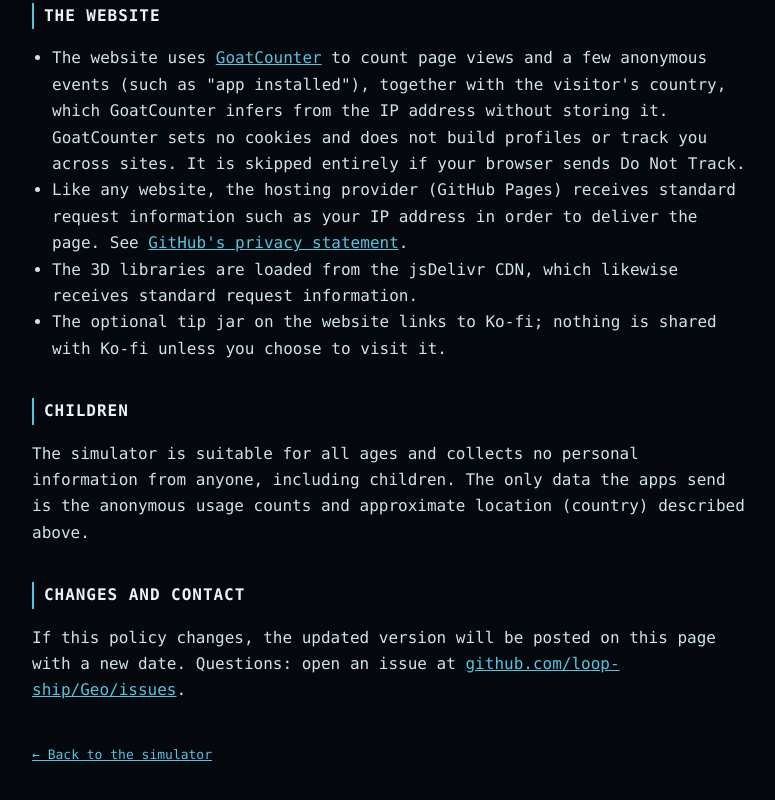
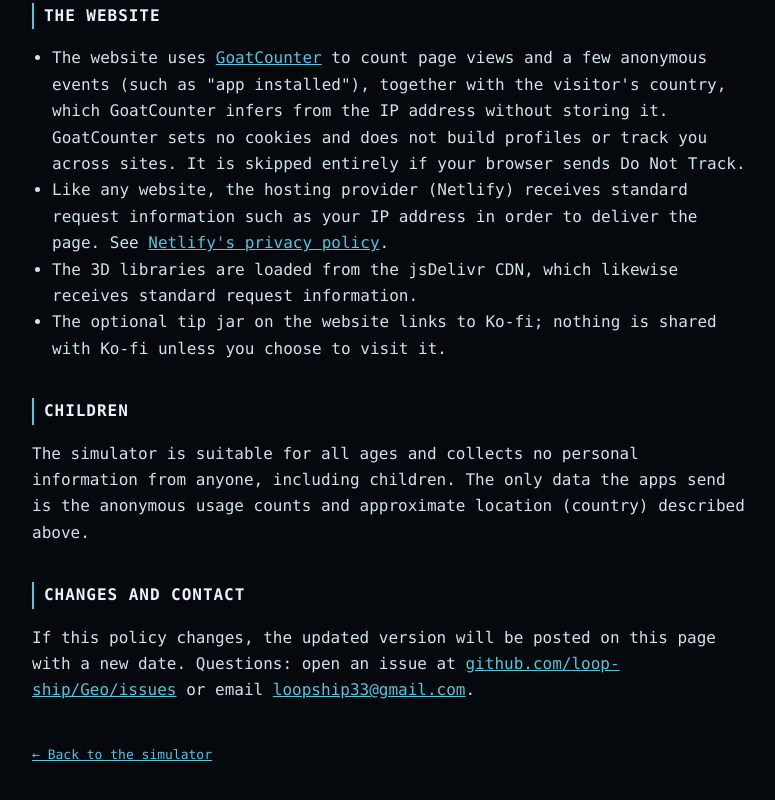
Before and after one commit to loop-ship/Geo, a website: page privacy.html in a window 1280 px wide. Shown: the part 1444-2244 px from the top of the page, without its empty margins (248-1023 px from the left). Drawn offline with Linux system fonts and the light colour scheme.

Commit message:
privacy.html: match the live page (Netlify hosting wording, contact email) [skip ci]

```diff
--- a/privacy.html
+++ b/privacy.html
@@ -74,9 +74,9 @@
       anonymous events (such as "app installed"), together with the visitor's country, which GoatCounter infers from
       the IP address without storing it. GoatCounter sets no cookies and does not build profiles or
       track you across sites. It is skipped entirely if your browser sends Do Not Track.</li>
-    <li>Like any website, the hosting provider (GitHub Pages) receives standard request information such as
+    <li>Like any website, the hosting provider (Netlify) receives standard request information such as
       your IP address in order to deliver the page. See
-      <a href="https://docs.github.com/en/site-policy/privacy-policies/github-general-privacy-statement">GitHub's privacy statement</a>.</li>
+      <a href="https://www.netlify.com/privacy/">Netlify's privacy policy</a>.</li>
     <li>The 3D libraries are loaded from the jsDelivr CDN, which likewise receives standard request information.</li>
     <li>The optional tip jar on the website links to Ko-fi; nothing is shared with Ko-fi unless you choose to visit it.</li>
   </ul>
@@ -86,7 +86,7 @@
 
   <h2>Changes and contact</h2>
   <p>If this policy changes, the updated version will be posted on this page with a new date.
-    Questions: open an issue at <a href="https://github.com/loop-ship/Geo/issues">github.com/loop-ship/Geo/issues</a>.</p>
+    Questions: open an issue at <a href="https://github.com/loop-ship/Geo/issues">github.com/loop-ship/Geo/issues</a> or email <a href="mailto:loopship33@gmail.com">loopship33@gmail.com</a>.</p>
 
   <p class="dim" style="margin-top:40px"><a href="geo.html">← Back to the simulator</a></p>
 </main>
```
